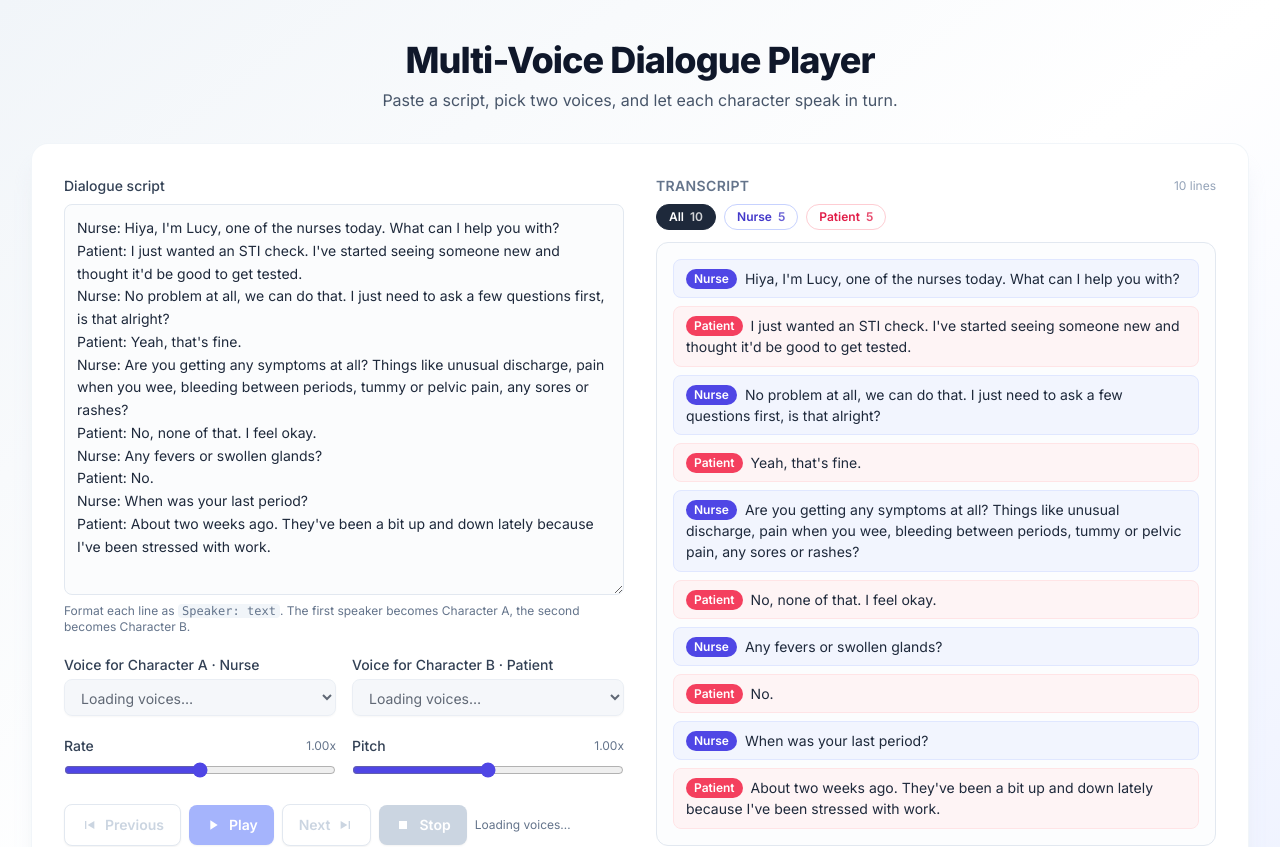
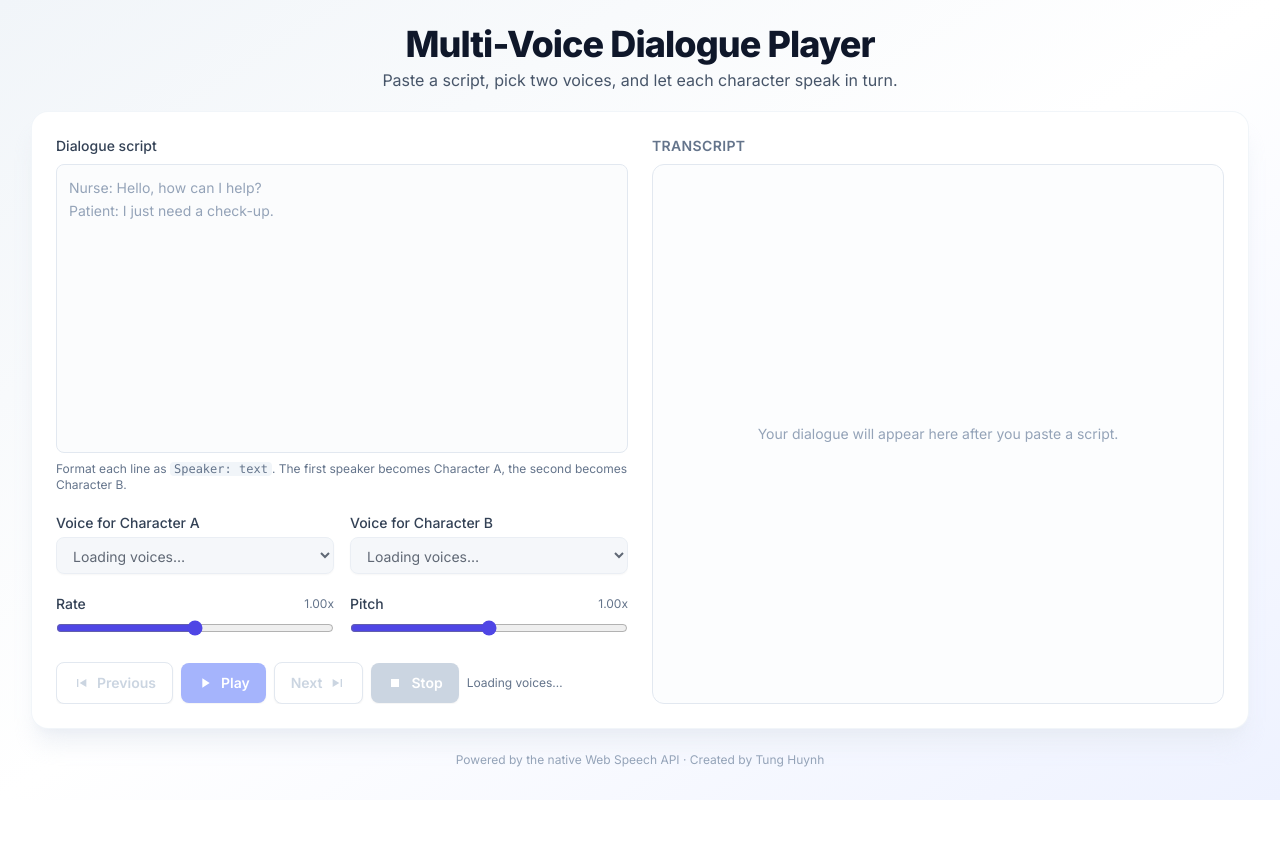
Before and after one commit to hthanhtungdev/Dual-Voice, a React (Vite) app: page / in a window 1280 px wide. Shown: the top 847 px of the page. After the commit the page ends 800 px from the top, so only its background shows below. Built offline with nearby package versions, Linux system fonts and the light colour scheme.

Commit message:
feat: English-only voices, clear button, responsive fixes, footer credit

```diff
--- a/src/App.jsx
+++ b/src/App.jsx
@@ -1,15 +1,6 @@
 import { useCallback, useEffect, useMemo, useRef, useState } from 'react'
 
-const SAMPLE_DIALOGUE = `Nurse: Hiya, I'm Lucy, one of the nurses today. What can I help you with?
-Patient: I just wanted an STI check. I've started seeing someone new and thought it'd be good to get tested.
-Nurse: No problem at all, we can do that. I just need to ask a few questions first, is that alright?
-Patient: Yeah, that's fine.
-Nurse: Are you getting any symptoms at all? Things like unusual discharge, pain when you wee, bleeding between periods, tummy or pelvic pain, any sores or rashes?
-Patient: No, none of that. I feel okay.
-Nurse: Any fevers or swollen glands?
-Patient: No.
-Nurse: When was your last period?
-Patient: About two weeks ago. They've been a bit up and down lately because I've been stressed with work.`
+const SAMPLE_DIALOGUE = ''
 
 /**
  * Parse raw dialogue text into an array of { speaker, text } lines.
@@ -148,6 +139,12 @@ export default function App() {
   }, [parsed, filter])
 
   playableIndicesRef.current = playableIndices
+
+  // Only keep English voices
+  const englishVoices = useMemo(
+    () => voices.filter((v) => v.lang?.toLowerCase().startsWith('en')),
+    [voices],
+  )
 
   const getVoiceByURI = useCallback(
     (uri) => voices.find((v) => v.voiceURI === uri) || null,
@@ -337,30 +334,43 @@ export default function App() {
     (currentPosInQueue === -1 ? true : currentPosInQueue < playableIndices.length - 1)
 
   return (
-    <div className="min-h-full bg-gradient-to-br from-slate-100 via-white to-indigo-50">
-      <div className="mx-auto w-full max-w-7xl px-4 sm:px-6 lg:px-8 py-6 sm:py-10">
-        <header className="mb-6 sm:mb-8 text-center">
+    <div className="h-full flex flex-col bg-gradient-to-br from-slate-100 via-white to-indigo-50 overflow-auto">
+      <div className="mx-auto w-full max-w-7xl px-4 sm:px-6 lg:px-8 py-4 sm:py-6 flex flex-col flex-1 min-h-0">
+        <header className="mb-4 sm:mb-5 text-center shrink-0">
           <h1 className="text-2xl sm:text-3xl lg:text-4xl font-extrabold tracking-tight text-slate-900">
             Multi-Voice Dialogue Player
           </h1>
-          <p className="mt-2 text-sm sm:text-base text-slate-600">
+          <p className="mt-1 text-sm sm:text-base text-slate-600">
             Paste a script, pick two voices, and let each character speak in turn.
           </p>
         </header>
 
-        <main className="rounded-2xl bg-white shadow-xl shadow-slate-200/60 ring-1 ring-slate-100 p-4 sm:p-6 lg:p-8">
-          <div className="grid grid-cols-1 lg:grid-cols-2 gap-6 lg:gap-8">
+        <main className="rounded-2xl bg-white shadow-xl shadow-slate-200/60 ring-1 ring-slate-100 p-4 sm:p-5 lg:p-6 flex-1 min-h-0 flex flex-col overflow-hidden">
+          <div className="grid grid-cols-1 xl:grid-cols-2 gap-5 xl:gap-6 flex-1 min-h-0">
             {/* LEFT: Input + controls */}
-            <section className="flex flex-col min-w-0">
-              <label className="block text-sm font-medium text-slate-700 mb-2">
-                Dialogue script
-              </label>
+            <section className="flex flex-col min-w-0 min-h-0 overflow-y-auto">
+              <div className="flex items-center justify-between mb-2 shrink-0">
+                <label className="block text-sm font-medium text-slate-700">
+                  Dialogue script
+                </label>
+                {text && (
+                  <button
+                    type="button"
+                    onClick={() => setText('')}
+                    title="Clear text"
+                    className="inline-flex items-center gap-1 rounded-md px-2 py-1 text-xs font-medium text-slate-500 hover:text-rose-600 hover:bg-rose-50 transition"
+                  >
+                    <ClearIcon />
+                    Clear
+                  </button>
+                )}
+              </div>
               <textarea
                 value={text}
                 onChange={(e) => setText(e.target.value)}
-                rows={12}
+                rows={8}
                 placeholder={'Nurse: Hello, how can I help?\nPatient: I just need a check-up.'}
-                className="w-full flex-1 resize-y rounded-lg border border-slate-200 bg-slate-50/50 p-3 text-sm leading-relaxed text-slate-800 placeholder:text-slate-400 focus:border-indigo-400 focus:bg-white focus:outline-none focus:ring-2 focus:ring-indigo-200 min-h-[220px] lg:min-h-[320px]"
+                className="w-full flex-1 resize-none rounded-lg border border-slate-200 bg-slate-50/50 p-3 text-sm leading-relaxed text-slate-800 placeholder:text-slate-400 focus:border-indigo-400 focus:bg-white focus:outline-none focus:ring-2 focus:ring-indigo-200 min-h-[120px]"
               />
               <p className="mt-2 text-xs text-slate-500">
                 Format each line as{' '}
@@ -372,7 +382,7 @@ export default function App() {
                   label={`Voice for Character A${speakerEntries[0] ? ` · ${speakerEntries[0].label}` : ''}`}
                   value={voiceA}
                   onChange={setVoiceA}
-                  voices={voices}
+                  voices={englishVoices}
                   loading={voicesLoading}
                   accent="indigo"
                 />
@@ -380,7 +390,7 @@ export default function App() {
                   label={`Voice for Character B${speakerEntries[1] ? ` · ${speakerEntries[1].label}` : ''}`}
                   value={voiceB}
                   onChange={setVoiceB}
-                  voices={voices}
+                  voices={englishVoices}
                   loading={voicesLoading}
                   accent="rose"
                 />
@@ -460,7 +470,7 @@ export default function App() {
             </section>
 
             {/* RIGHT: Transcript */}
-            <section className="flex flex-col min-w-0">
+            <section className="flex flex-col min-w-0 min-h-0 overflow-y-auto">
               <div className="flex items-center justify-between mb-2 gap-3 flex-wrap">
                 <h2 className="text-sm font-semibold uppercase tracking-wide text-slate-500">
                   Transcript
@@ -505,7 +515,7 @@ export default function App() {
                 </div>
               )}
 
-              <div className="flex-1 rounded-xl border border-slate-200 bg-slate-50/40 p-3 sm:p-4 min-h-[220px] lg:min-h-[320px] lg:max-h-[640px] overflow-y-auto">
+              <div className="flex-1 rounded-xl border border-slate-200 bg-slate-50/40 p-3 sm:p-4 min-h-0 overflow-y-auto">
                 {!hasDialogue ? (
                   <div className="h-full flex items-center justify-center text-center text-sm text-slate-400 py-10">
                     Your dialogue will appear here after you paste a script.
@@ -560,8 +570,8 @@ export default function App() {
           </div>
         </main>
 
-        <footer className="mt-6 text-center text-xs text-slate-400">
-          Powered by the native Web Speech API · Voices depend on your operating system and browser.
+        <footer className="mt-4 py-2 text-center text-xs text-slate-400 shrink-0">
+          Powered by the native Web Speech API · Created by Tung Huynh
         </footer>
       </div>
     </div>
@@ -573,6 +583,33 @@ function VoiceSelect({ label, value, onChange, voices, loading, accent }) {
     accent === 'rose'
       ? 'focus:ring-rose-200 focus:border-rose-400'
       : 'focus:ring-indigo-200 focus:border-indigo-400'
+
+  const getGenderLabel = (name) => {
+    const n = name.toLowerCase()
+    const femaleHints = [
+      'female', 'zira', 'susan', 'hazel', 'samantha', 'victoria', 'karen', 'moira',
+      'lucy', 'linda', 'catherine', 'helena', 'elsa', 'sabina', 'heera', 'irina',
+      'haruka', 'hanhan', 'tracy', 'huihui', 'yaoyao', 'ayumi', 'heami',
+      'hedda', 'hortense', 'paulina', 'maria', 'katja', 'caroline', 'julie',
+      'neerja', 'pattara', 'yelena', 'ekaterina', 'lili', 'yating', 'xiaoxiao',
+      'xiaoyi', 'jenny', 'aria', 'sara', 'sonia', 'natasha', 'svetlana',
+      'google us english', 'google uk english female',
+      'google deutsch', 'google español', 'google français', 'google italiano',
+      'google português', 'google polski', 'google nederlands', 'google русский',
+      'google 日本語', 'google 한국의', 'google हिन्दी', 'google bahasa indonesia',
+      'google 普通话', 'google 粵語', 'google 國語'
+    ]
+    const maleHints = [
+      'male', 'david', 'mark', 'george', 'daniel', 'alex', 'fred', 'james',
+      'richard', 'sean', 'ravi', 'frank', 'cosimo', 'pablo', 'paul', 'ichiro',
+      'naayf', 'zhiwei', 'kangkang', 'adam', 'guy', 'ryan', 'liam',
+      'google uk english male'
+    ]
+    if (maleHints.some((h) => n.includes(h))) return 'Men'
+    if (femaleHints.some((h) => n.includes(h))) return 'Women'
+    return 'Women' // default fallback for unrecognized Google TTS voices (most are female)
+  }
+
   return (
     <label className="block min-w-0">
       <span className="block text-sm font-medium text-slate-700 mb-1 truncate">{label}</span>
@@ -585,12 +622,15 @@ function VoiceSelect({ label, value, onChange, voices, loading, accent }) {
         {loading && <option>Loading voices…</option>}
         {!loading && voices.length === 0 && <option>No voices available</option>}
         {!loading &&
-          voices.map((v) => (
-            <option key={v.voiceURI} value={v.voiceURI}>
-              {v.name} — {v.lang}
-              {v.default ? ' (default)' : ''}
-            </option>
-          ))}
+          voices.map((v) => {
+            const gender = getGenderLabel(v.name)
+            return (
+              <option key={v.voiceURI} value={v.voiceURI}>
+                [{gender}] {v.name} — {v.lang}
+                {v.default ? ' (default)' : ''}
+              </option>
+            )
+          })}
       </select>
     </label>
   )
@@ -697,3 +737,12 @@ function NextIcon() {
     </svg>
   )
 }
+
+function ClearIcon() {
+  return (
+    <svg width="14" height="14" viewBox="0 0 24 24" fill="none" stroke="currentColor" strokeWidth="2" strokeLinecap="round" strokeLinejoin="round" aria-hidden="true">
+      <line x1="18" y1="6" x2="6" y2="18" />
+      <line x1="6" y1="6" x2="18" y2="18" />
+    </svg>
+  )
+}
```
